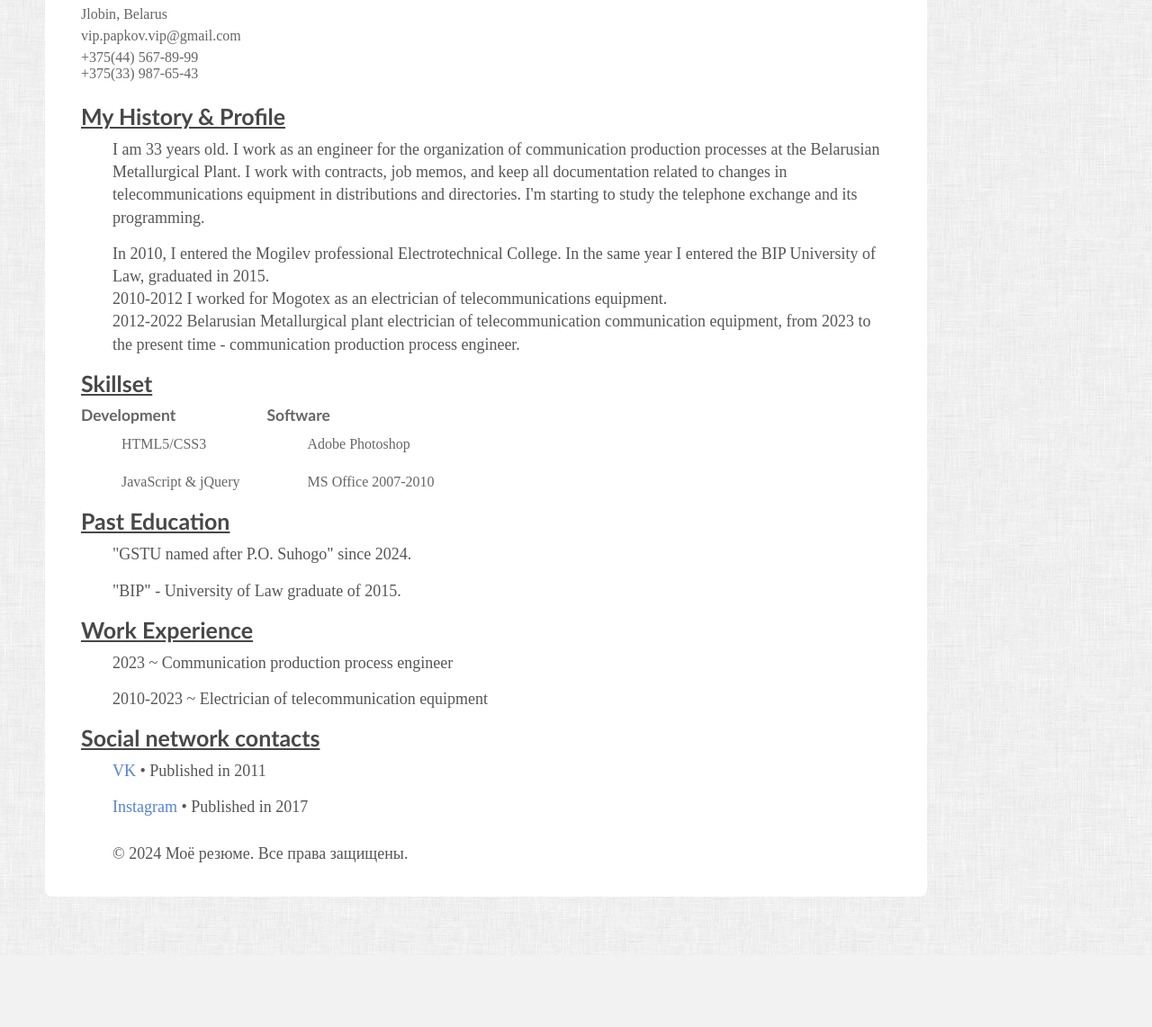
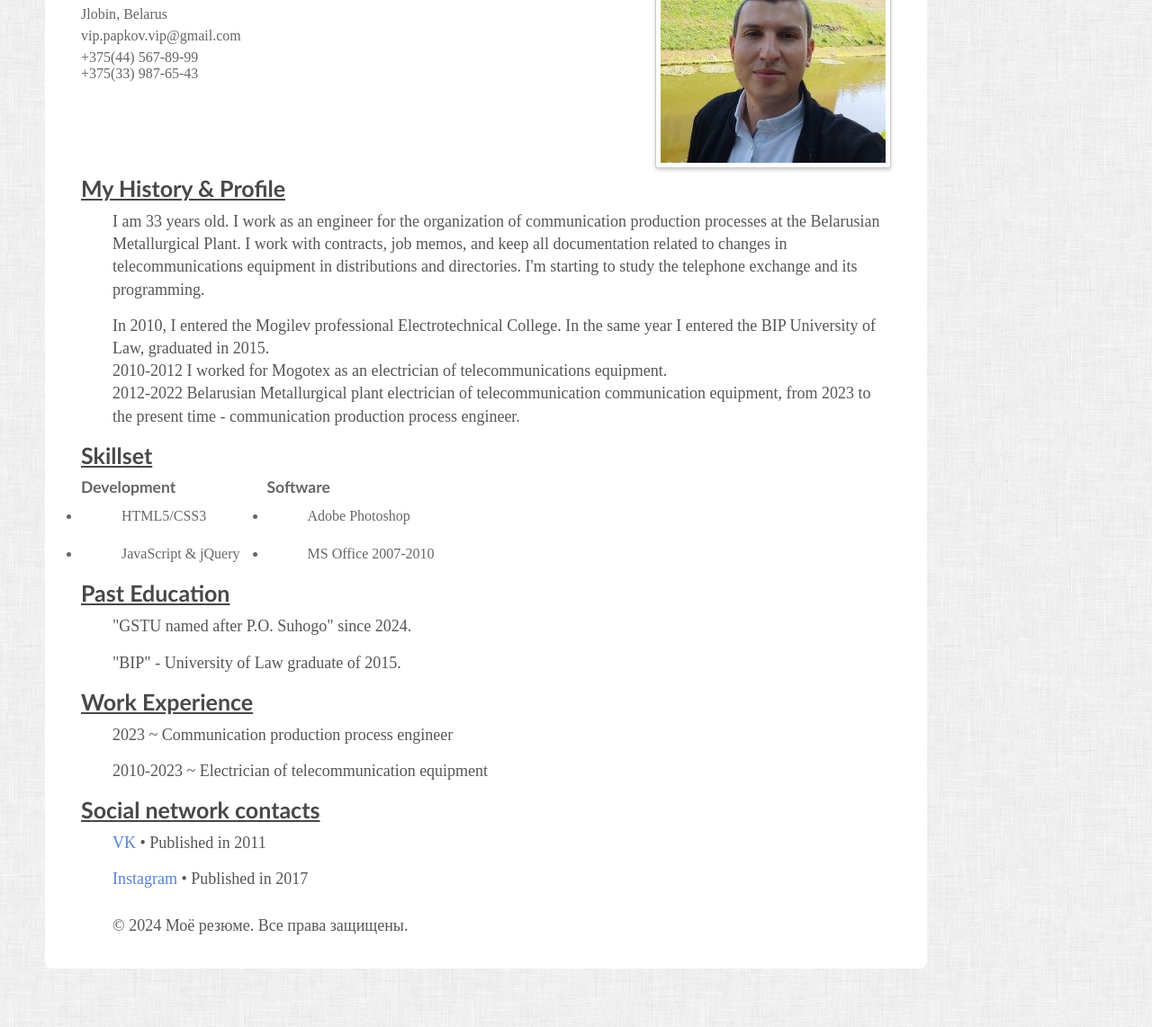
Before and after one commit to EvgenyPapkov/evgenypapkov.github.io, a plain HTML site: page index.html in a window 1280 px wide. Shown: the part 110-1252 px from the top of the page at 90% size. Before the commit the page ends 1172 px from the top, so only its background shows below. Drawn offline with Linux system fonts and the light colour scheme; files whose address does not match are found by name.

Commit message:
update code

```diff
--- a/css/responsive.css
+++ b/css/responsive.css
@@ -34,6 +34,6 @@
 }
 
 /** iPhone only **/
-@media screen and (max-device-width: 480px) {
+@media screen and (max-width: 480px) {
 	ul li { width: 150px; }
 }
--- a/css/styles.css
+++ b/css/styles.css
@@ -10,7 +10,7 @@ h4 { font-family: "Trebuchet MS", Verdana, Arial, sans-serif; color: #656565; fo
 p { font-family: "Balthazar", "Droid Serif", serif; color: #565656; font-size: 1.8em; line-height: 1.4em; margin-bottom: 15px; padding-left: 35px; }
 small { font-family: "Balthazar", "Droid Serif", serif; color: #656565; font-size: 1.6em; display: block; margin-bottom: 6px; }
 ul { display: block; list-style: none; }
-ul li { padding-left: 45px; list-style-type: none; vertical-align: top; background: url('images/bullet.png') 25px 5px no-repeat; margin-bottom: 5px; font-family: "Balthazar", "Droid Serif", serif; color: #666; font-size: 1.6em; line-height: 2.3em; }
+ul li { padding-left: 45px; list-style-type: disc; vertical-align: top; background: 25px 5px no-repeat; margin-bottom: 5px; font-family: "Balthazar", "Droid Serif", serif; color: #666; font-size: 1.6em; line-height: 2.3em; }
 
 img { border: 0; max-width: 100%; }
 
--- a/index.html
+++ b/index.html
@@ -10,12 +10,12 @@
 </head>
 
 <body>
-	<div id="w" itemscope itemtype="http://schema.org/Person">
+	<div id="w">
 		<header class="clearfix">
 			<div id="info">
 				<h1><a href="#cont"><span itemprop="name">Evgeny Papkov</span></a></h1>
 				<h3><span itemprop="jobTitle">Communication production process engineer</span></h3>
-				<small itemprop="address" itemscope itemtype="http://schema.org/PostalAddress">
+				<small itemprop="address">
 				  <span itemprop="addressLocality">Jlobin</span>,
 				  <span itemprop="addressCountry">Belarus</span>
 				</small>
@@ -25,7 +25,7 @@
 			</div>
 
 			<div id="photo">
-				<img src="foto.jpg" alt="Evgeny" itemprop="image">
+				<img src="images\foto.jpg" alt="Evgeny" itemprop="images">
 			</div>
 		</header>
 
@@ -41,11 +41,11 @@
 			communication equipment, from 2023 to the present time - communication production process engineer.</p>
 		</section>
 
-		<section id="skills" class="clearfix" itemscope itemtype="http://schema.org/ItemList">
+		<section id="skills" class="clearfix">
 			<h2 itemprop="name">Skillset</h2>
 			<section id="skills-left">
 				<h4 itemprop="about">Development</h4>
-				<ul>
+				<ul type="disc">
 					<li itemprop="itemListElement">HTML5/CSS3</li>
 					<li itemprop="itemListElement">JavaScript &amp; jQuery</li>
 				</ul>
@@ -74,12 +74,10 @@
 
 		<section id="articles">
 			<h2 id="cont">Social network contacts</h2>
-			<p itemscope itemtype="http://schema.org/Article">
-			<span itemprop="name">
+			<p><span itemprop="name">
 			<a href="https://vk.com/evgenyvip" itemprop="url" title="VK">VK</a></span> &bull; Published in <span itemprop="datePublished">2011</span></p>
 
-			<p itemscope itemtype="http://schema.org/Article">
-			<span itemprop="name">
+			<p><span itemprop="name">
 			<a href="https://www.instagram.com/evgeniypapkov/" itemprop="url" title="Insta">Instagram</a></span> &bull; Published in <span itemprop="datePublished">2017</span></p>
 		</section>
 		    <br>
```
